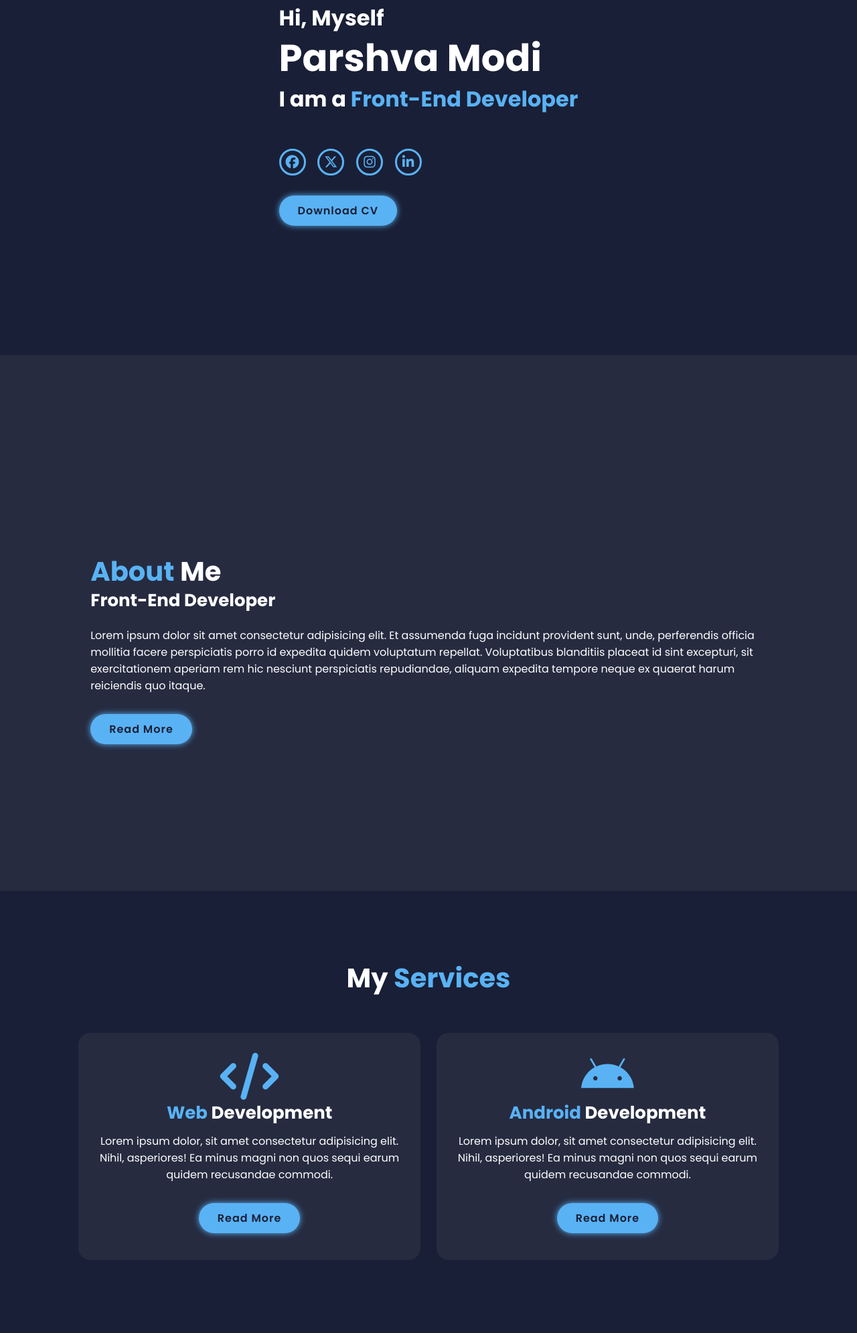
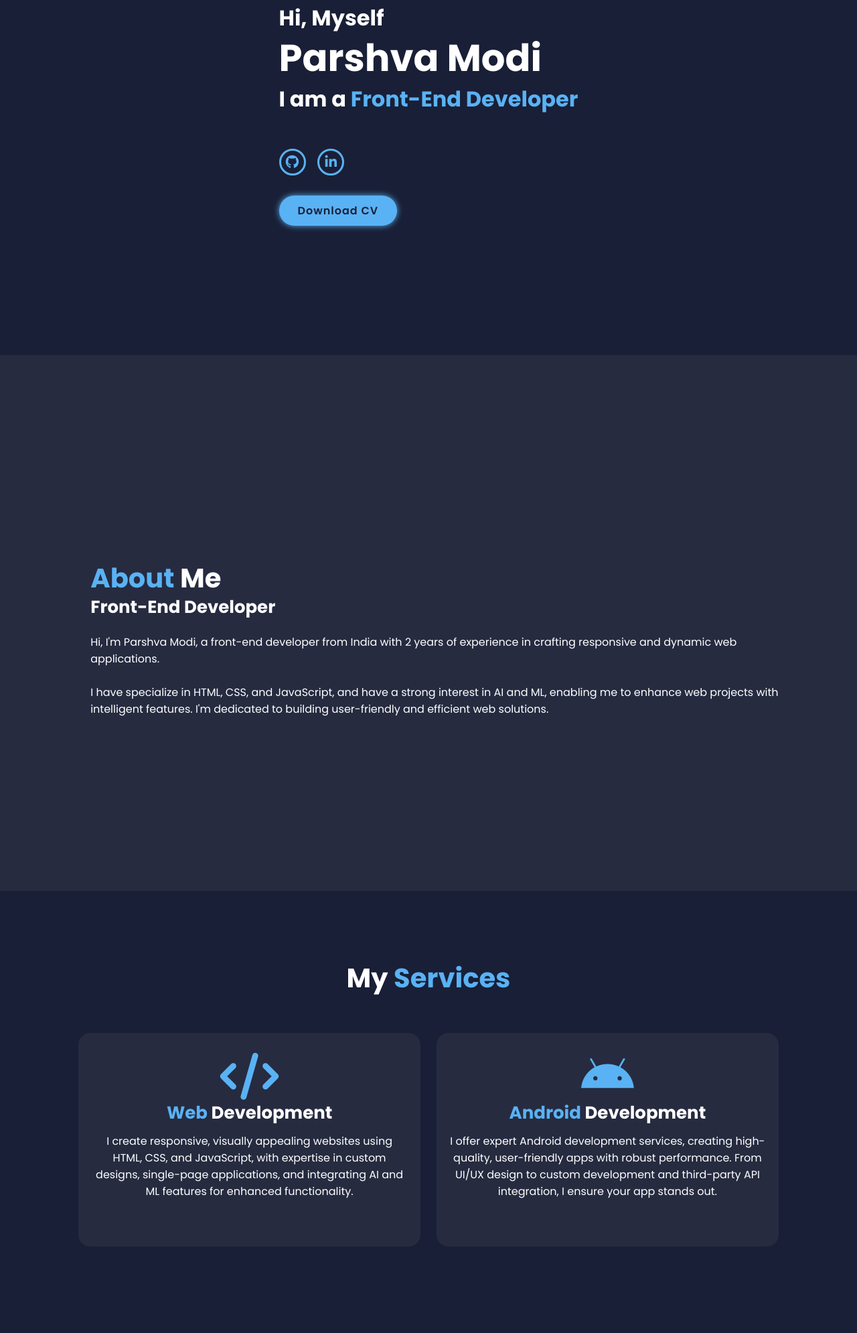
Before and after one commit to modiparshva/Portfolio_Website, a plain HTML site: page index.html in a window 1280 px wide. Shown: the part 270-2260 px from the top of the page at 67% size. Drawn offline with nearby package versions, Linux system fonts and the light colour scheme.

Commit message:
index.html

```diff
--- a/index.html
+++ b/index.html
@@ -33,13 +33,10 @@
             <h3>Hi, Myself</h3>
             <h1>Parshva Modi</h1>
             <h3>I am a <span>Front-End Developer</span></h3>
-            <!-- <p>Lorem ipsum, dolor sit amet consectetur adipisicing elit. Officia, doloribus repellat reprehenderit praesentium rerum veniam optio corrupti ipsam est eveniet inventore aspernatur porro eos quod?</p> -->
 
             <div class="social-media">
-                <a href="#"><i class="fa-brands fa-facebook"></i></a>
-                <a href="#"><i class="fa-brands fa-x-twitter"></i></a>
-                <a href="#"><i class="fa-brands fa-instagram"></i></a>
-                <a href="#"><i class="fa-brands fa-linkedin-in"></i></a>
+                <a href="https://github.com/modiparshva"><i class="fa-brands fa-github"></i></a>
+                <a href="https://www.linkedin.com/in/parshva-modi/"><i class="fa-brands fa-linkedin-in"></i></a>
             </div>
             <a href="#" class="btn">Download CV</a>
         </div>
@@ -58,8 +55,10 @@
         <div class="about-content">
             <h2 class="heading"><span>About </span>Me</h2>
             <h3>Front-End Developer</h3>
-            <p>Lorem ipsum dolor sit amet consectetur adipisicing elit. Et assumenda fuga incidunt provident sunt, unde, perferendis officia mollitia facere perspiciatis porro id expedita quidem voluptatum repellat. Voluptatibus blanditiis placeat id sint excepturi, sit exercitationem aperiam rem hic nesciunt perspiciatis repudiandae, aliquam expedita tempore neque ex quaerat harum reiciendis quo itaque.</p>
-            <a href="#" class="btn">Read More</a>
+            <p>Hi, I'm Parshva Modi, a front-end developer from India with 2 years of experience in crafting responsive and dynamic web applications.
+            <br><br>
+            I have specialize in HTML, CSS, and JavaScript, and have a strong interest in AI and ML, enabling me to enhance web projects with intelligent features. I'm dedicated to building user-friendly and efficient web solutions.</p>
+
         </div>
     </section>
 
@@ -71,15 +70,13 @@
             <div class="services-box">
                 <i class="fa-solid fa-code"></i>
                 <h3><span>Web</span> Development</h3>
-                <p>Lorem ipsum dolor, sit amet consectetur adipisicing elit. Nihil, asperiores! Ea minus magni non quos sequi earum quidem recusandae commodi.</p>
-                <a href="#" class="btn">Read More</a>
+                <p>I create responsive, visually appealing websites using HTML, CSS, and JavaScript, with expertise in custom designs, single-page applications, and integrating AI and ML features for enhanced functionality.</p>
             </div>
 
             <div class="services-box">
                 <i class="fa-brands fa-android"></i>
                 <h3><span>Android</span> Development</h3>
-                <p>Lorem ipsum dolor, sit amet consectetur adipisicing elit. Nihil, asperiores! Ea minus magni non quos sequi earum quidem recusandae commodi.</p>
-                <a href="#" class="btn">Read More</a>
+                <p>I offer expert Android development services, creating high-quality, user-friendly apps with robust performance. From UI/UX design to custom development and third-party API integration, I ensure your app stands out.</p>
             </div>
         </div>
     </section>
@@ -96,7 +93,7 @@
 
             <div class="input-box">
                 <input type="number" placeholder="Mobile Number">
-                <input type="text" placeholder="Email Subject">
+                <input type="text" placeholder="Work Choice">
             </div>
             <textarea name="" id="" cols="30" rows="10" placeholder="Your Message"></textarea>
             <input type="submit" value="Send Message" class="btn">
```
